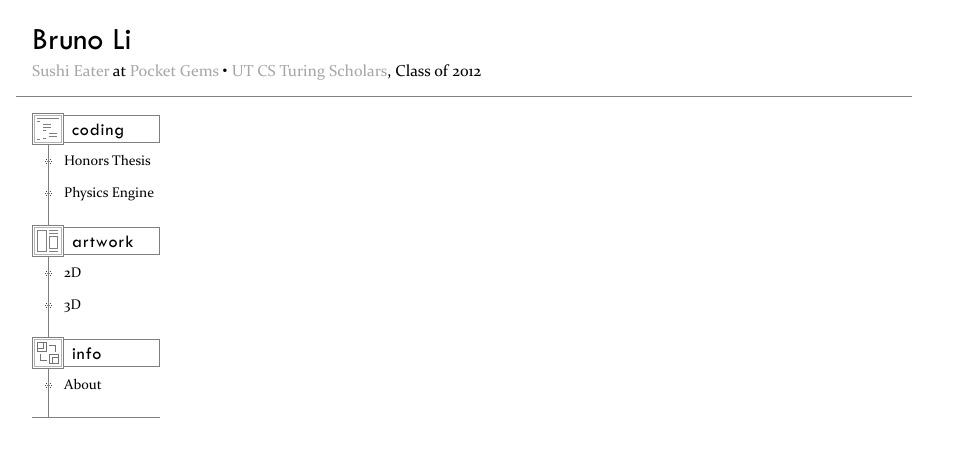
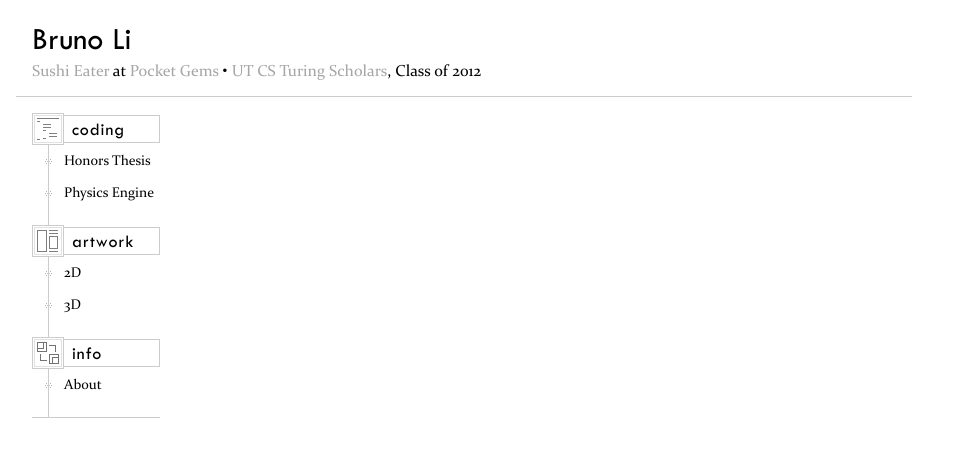
Before and after one commit to tsornin/website, a PHP site: page /precontent.php in a window 1280 px wide. Shown: the top 457 px of the page, without its empty margins (0-959 px from the left). Run offline with PHP 8.4, Linux system fonts and the light colour scheme; some libraries are stand-ins or nearby versions.

Commit message:
transparentizing voodoo (background image opacity pseudo-element hack, border opacity)

```diff
--- a/css/style.css
+++ b/css/style.css
@@ -52,7 +52,7 @@
 h2 { font-size: 18px; letter-spacing: 0.05em; } /* Sidebar title. Turns out regular Tw Cen MT looks better than bold for the sidebar. */
 h3 { font-size: 24px; } /* Content h1 */
 h4 { font-size: 12px; color: gray; } /* Content date. TODO: this shouldn't be a header */
-h5 { font-size: 18px; border-top: 1px solid gray; } /* Content h2 with separater */
+h5 { font-size: 18px; border-top: 1px solid rgba(0, 0, 0, 0.2); } /* Content h2 with separater */
 h6 { font-size: 16px; }
 
 /** Serif body **/
@@ -242,7 +242,7 @@
 	color: gray;
 	font-weight: normal;
 	font-style: normal;
-	border-bottom: 1px solid gray;
+	border-bottom: 1px solid rgba(0, 0, 0, 0.2);
 }
 
 div #content blockquote {
@@ -287,8 +287,7 @@
 div #header {
 	height: 80px;
 	width: 896px;
-	/*border-bottom: 3px solid #000;*/ /* This is ugly */
-	border-bottom: 1px solid gray;
+	border-bottom: 1px solid rgba(0, 0, 0, 0.2);
 	/*background: transparent url('img/header-bg_portrait.png') left top;*/
 } div #header_sub {
 	margin-top: 8px; /* Because aligning to bottom is too hard */
@@ -340,17 +339,35 @@
 		/* Position flag text on flag image */
 		div #sidebar h2 {
 			text-indent: 56px;
+			position: relative;
+			z-index: 1;
+		}
+		div #sidebar h2:before {
+			content: "";
+			position: absolute;
+			z-index: -1;
+			top: 0; bottom: 0; left: 0; right: 0;
 			background: transparent url('img/sidebar-h2.png') no-repeat right top;
+			opacity: 0.4;
 		}
 		div #sidebar h2 img {
 			position: absolute; /* Yucky, but ignoring text-indent is hard */
-			left: 32px;
+			left: 16px;
 		}
 
 		/* Bar behind <li> elements */
 		div #sidebar ul {
+			padding-bottom: 16px;
+			position: relative;
+			z-index: 1;
+		}
+		div #sidebar ul:before {
+			content: "";
+			position: absolute;
+			z-index: -1;
+			top: 0; bottom: 0; left: 0; right: 0;
 			background: transparent url('img/sidebar-ul.png') repeat-y right top;
-			padding-bottom: 16px;
+			opacity: 0.4;
 		}
 		/* Position <li> in front of bar, no bullets */
 		div #sidebar ul li {
@@ -358,7 +375,16 @@
 			line-height: 32px;
 			list-style-type: none;
 			text-indent: 48px;
+			position: relative;
+			z-index: 1;
+		}
+		div #sidebar ul li:before {
+			content: "";
+			position: absolute;
+			z-index: -1;
+			top: 0; bottom: 0; left: 0; right: 0;
 			background: transparent url('img/sidebar-li_asterisk.png') no-repeat right top;
+			opacity: 0.4;
 		}
 
 		div #sidebar a {
@@ -369,14 +395,23 @@
 		div #sidebar_second {}
 		div #sidebar_third {}
 		div #sidebar_fourth h2 {
+			position: relative;
+			z-index: 1;
+		}
+		div #sidebar_fourth h2:before {
+			content: "";
+			position: absolute;
+			z-index: -1;
+			top: 0; bottom: 0; left: 0; right: 0;
 			background: transparent url('img/sidebar-h2_bottom.png') no-repeat right top;
+			opacity: 0.4;
 		}
 
 div #footer {
 	clear: both;
 	height: 64px;
 	width: 896px;
-	border-top: 1px solid gray;
+	border-top: 1px solid rgba(0, 0, 0, 0.2);
 	/*background: transparent url('img/footer-bg_portrait.png') left top;*/
 } div #footer_sub {
 	margin-top: 0px;
@@ -405,7 +440,7 @@
 	margin-left: 0px;
 	margin-right: 13px;
 	padding: 2px;
-	border: 1px solid gray;
+	border: 1px solid rgba(0, 0, 0, 0.2);
 }
 
 /* Round portrait */
```
Also changed, not shown: css/img/sidebar-bg.png.
